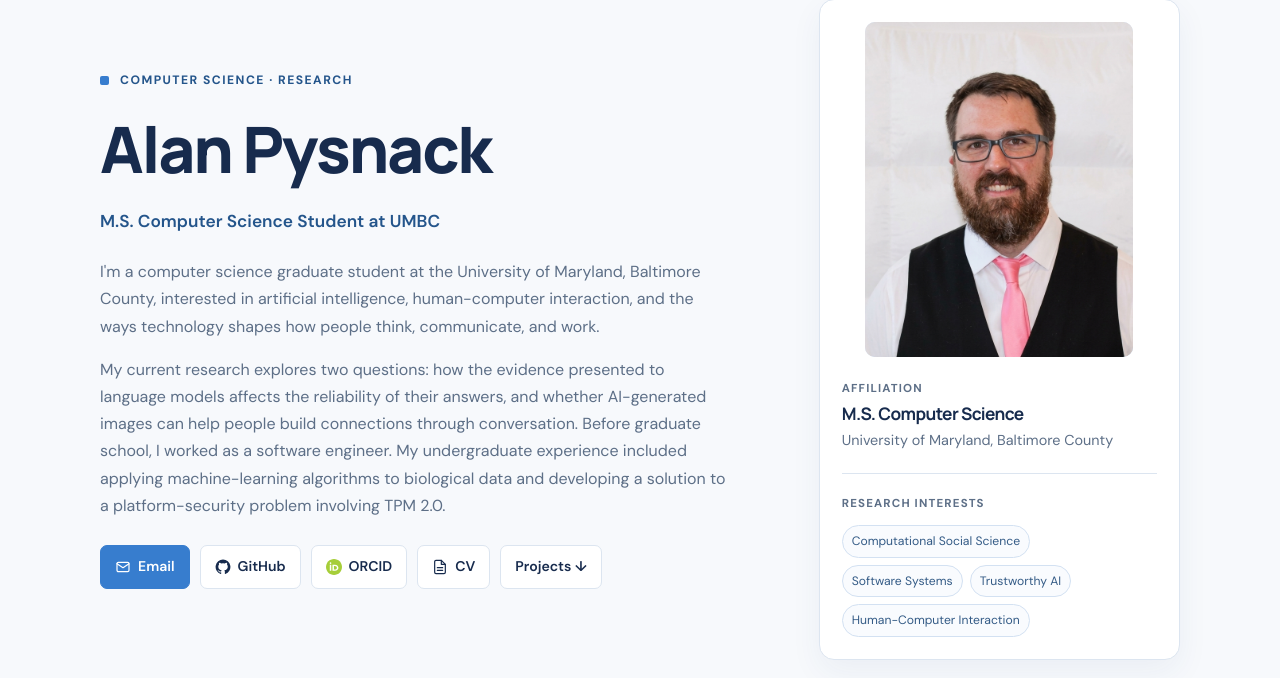
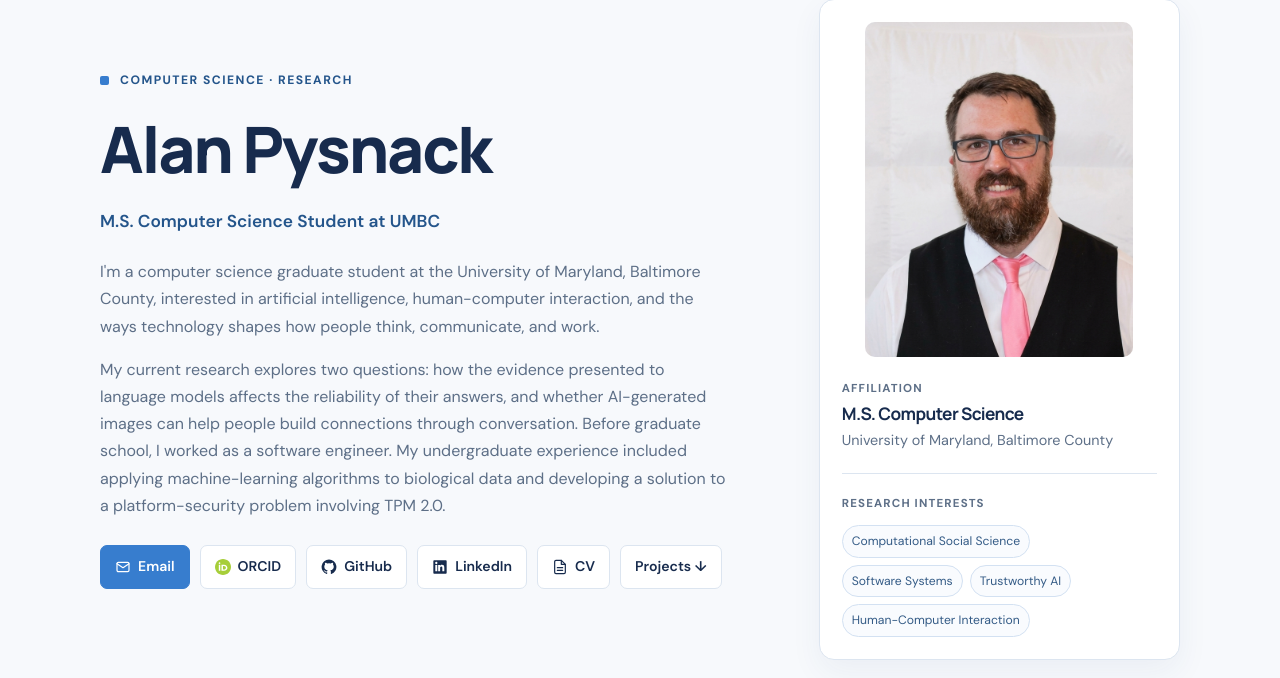
Before and after one commit to APysnack/ProjectFault, a Flask app: page /resume-assignment in a window 1280 px wide. Shown: the part 152-830 px from the top of the page. Run offline with Flask 2, Linux system fonts and the light colour scheme.

Commit message:
add li button

```diff
--- a/application/templates/ancillary/resume_assignment.html
+++ b/application/templates/ancillary/resume_assignment.html
@@ -518,16 +518,6 @@
             Email
           </a>
 
-          <a class="contact-link" href="https://github.com/apysnack"
-             target="_blank" rel="noopener noreferrer">
-            <svg class="contact-icon" viewBox="0 0 24 24"
-                 fill="currentColor" aria-hidden="true">
-              <path d="M12 .9a11.1 11.1 0 0 0-3.51 21.63c.55.1.76-.24.76-.53v-2.04c-3.1.67-3.76-1.32-3.76-1.32-.5-1.29-1.23-1.63-1.23-1.63-1.01-.69.08-.68.08-.68 1.12.08 1.71 1.15 1.71 1.15.99 1.7 2.6 1.21 3.23.92.1-.72.39-1.21.71-1.49-2.47-.28-5.07-1.24-5.07-5.5 0-1.22.44-2.21 1.15-2.99-.12-.28-.5-1.42.11-2.95 0 0 .94-.3 3.06 1.14a10.6 10.6 0 0 1 5.57 0c2.12-1.44 3.06-1.14 3.06-1.14.61 1.53.23 2.67.11 2.95.72.78 1.15 1.77 1.15 2.99 0 4.27-2.61 5.21-5.09 5.49.4.35.75 1.02.75 2.06V22c0 .29.2.63.77.52A11.1 11.1 0 0 0 12 .9Z"/>
-            </svg>
-            GitHub
-          </a>
-
-
           <a class="contact-link"
             href="https://orcid.org/0009-0006-3906-1611"
             target="_blank"
@@ -545,6 +535,26 @@
                 0-15.7-10.9-28.1-32.7-28.1h-14.5v56.2z"/>
             </svg>
             ORCID
+          </a>
+
+          <a class="contact-link" href="https://github.com/apysnack"
+             target="_blank" rel="noopener noreferrer">
+            <svg class="contact-icon" viewBox="0 0 24 24"
+                 fill="currentColor" aria-hidden="true">
+              <path d="M12 .9a11.1 11.1 0 0 0-3.51 21.63c.55.1.76-.24.76-.53v-2.04c-3.1.67-3.76-1.32-3.76-1.32-.5-1.29-1.23-1.63-1.23-1.63-1.01-.69.08-.68.08-.68 1.12.08 1.71 1.15 1.71 1.15.99 1.7 2.6 1.21 3.23.92.1-.72.39-1.21.71-1.49-2.47-.28-5.07-1.24-5.07-5.5 0-1.22.44-2.21 1.15-2.99-.12-.28-.5-1.42.11-2.95 0 0 .94-.3 3.06 1.14a10.6 10.6 0 0 1 5.57 0c2.12-1.44 3.06-1.14 3.06-1.14.61 1.53.23 2.67.11 2.95.72.78 1.15 1.77 1.15 2.99 0 4.27-2.61 5.21-5.09 5.49.4.35.75 1.02.75 2.06V22c0 .29.2.63.77.52A11.1 11.1 0 0 0 12 .9Z"/>
+            </svg>
+            GitHub
+          </a>
+
+          <a class="contact-link"
+            href="https://www.linkedin.com/in/apysnack/"
+            target="_blank"
+            rel="noopener noreferrer">
+            <svg class="contact-icon" viewBox="0 0 24 24"
+                fill="currentColor" aria-hidden="true">
+              <path d="M20.45 2H3.55C2.69 2 2 2.68 2 3.52v16.96c0 .84.69 1.52 1.55 1.52h16.9c.86 0 1.55-.68 1.55-1.52V3.52c0-.84-.69-1.52-1.55-1.52ZM7.93 18.45H4.97V9h2.96v9.45ZM6.45 7.71a1.72 1.72 0 1 1 0-3.44 1.72 1.72 0 0 1 0 3.44Zm12 10.74H15.5v-4.6c0-1.1-.02-2.51-1.53-2.51-1.54 0-1.78 1.2-1.78 2.43v4.68H9.23V9h2.84v1.29h.04c.4-.75 1.36-1.54 2.8-1.54 3 0 3.54 1.97 3.54 4.53v5.17Z"/>
+            </svg>
+            LinkedIn
           </a>
 
           <a class="contact-link"
```
